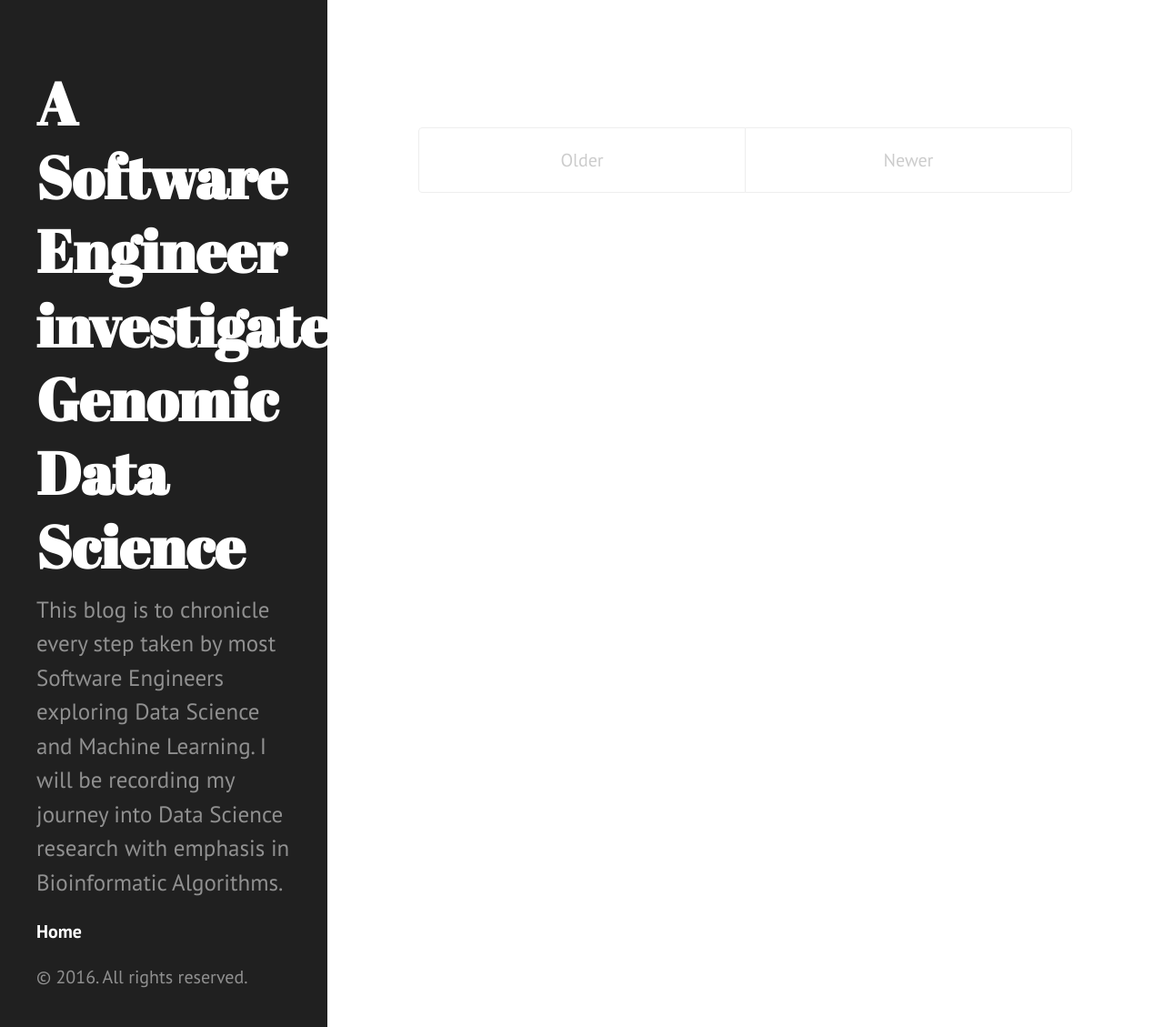
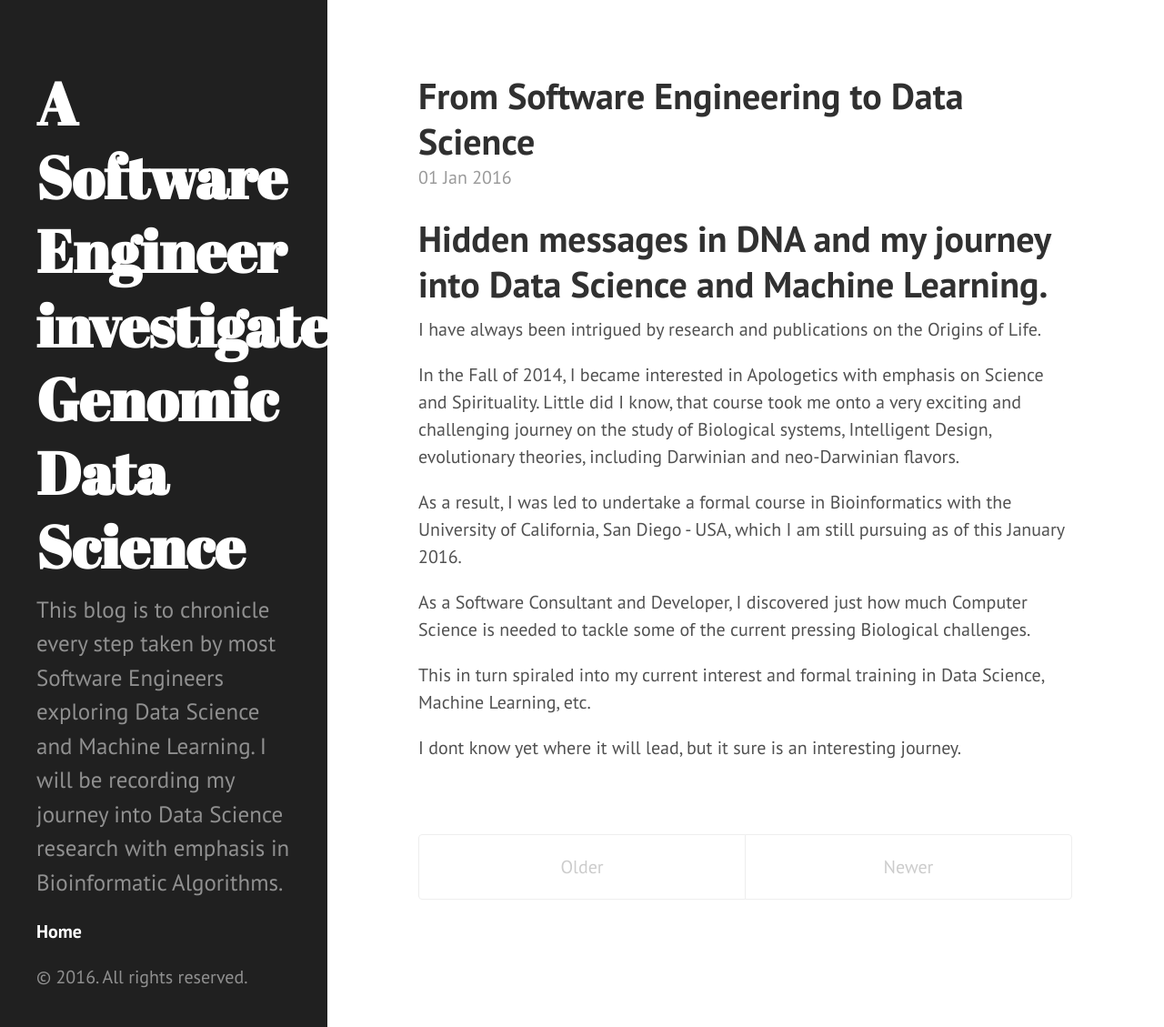
Before and after one commit to rogerwamba/rogerwamba.github.io, a Jekyll site: the page built from index.html, in a window 1280 px wide and 1129 px high. Shown: the whole window at 91% size. Built offline with Jekyll 4.4.1, drawn with Linux system fonts in a browser that asks for light colours; the list of posts is cut into pages by our own code.

Commit message:
Post update: From Software Engineering to Data Science

```diff
--- a/_posts/2016-01-01-from-software-engineering-to-data-science.markdown
+++ b/_posts/2016-01-01-from-software-engineering-to-data-science.markdown
@@ -1,16 +1,18 @@
 ---
-published: false
+published: true
 title: From Software Engineering to Data Science
 layout: post
 ---
 #  Hidden messages in DNA and my journey into Data Science and Machine Learning.
 
-I have always been intrigued by research and publications on the Origins of Life. In the Late fall of 2014, I became interested in a study on Apologetics with emphasis on Science and Spirituality. Little did I know, this course took me onto a very exciting and challenging journey on the study of Biological systems, intelligent Design, creationism and evolutionary theories, including Darwinian and neo-Darwinian flavors.
+I have always been intrigued by research and publications on the Origins of Life.
 
-As a result, I was led to undertake a formal course in Bioinformatics with the University of California, San Diego - USA.
+In the Fall of 2014, I became interested in Apologetics with emphasis on Science and Spirituality. Little did I know, that course took me onto a very exciting and challenging journey on the study of Biological systems, Intelligent Design, evolutionary theories, including Darwinian and neo-Darwinian flavors.
+
+As a result, I was led to undertake a formal course in Bioinformatics with the University of California, San Diego - USA, which I am still pursuing as of this January 2016.
 
 As a Software Consultant and Developer, I discovered just how much Computer Science is needed to tackle some of the current pressing Biological challenges.
 
 This in turn spiraled into my current interest and formal training in Data Science, Machine Learning, etc.
 
-I dont know yet where it will end, but it sure is something to the bottom of which I will get.
+I dont know yet where it will lead, but it sure is an interesting journey.
```
